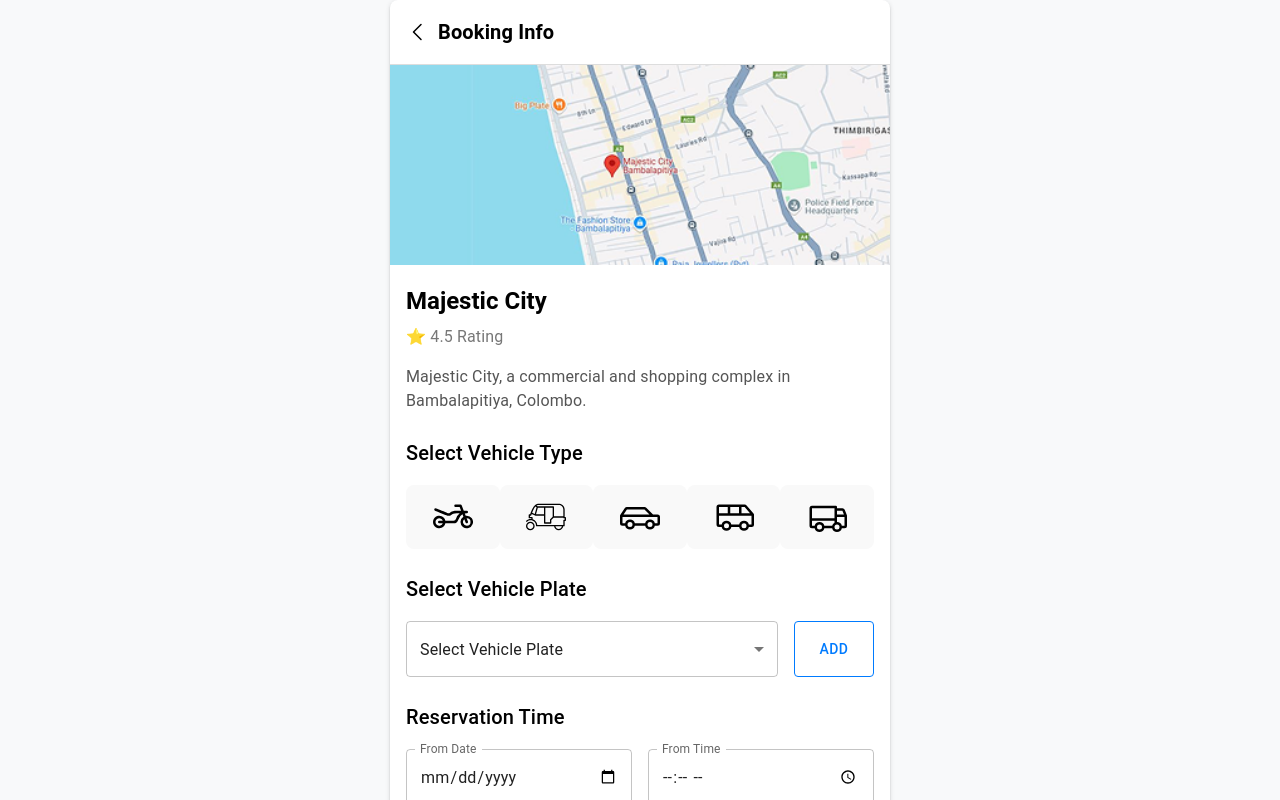
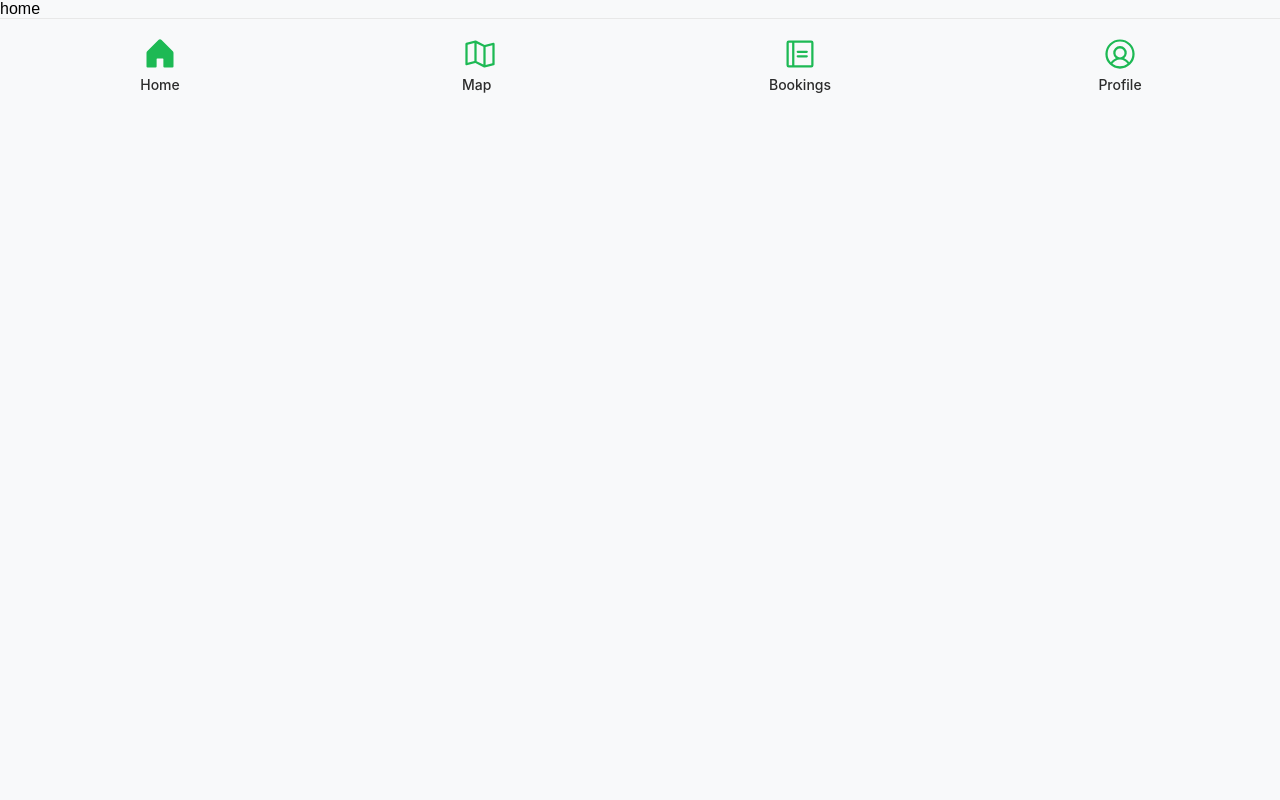
Before and after one commit to yasithasilva/parkspace, a React (Create React App) app: page / in a window 1280 px wide. Shown: the top 800 px of the page. Built offline with nearby package versions, Linux system fonts and the light colour scheme.

Commit message:
approuter.js changed

```diff
--- a/src/navigation/AppRouter.js
+++ b/src/navigation/AppRouter.js
@@ -23,10 +23,7 @@
   return (
     <Router>
       <Routes>
-      <Route path="/" element={<BookingInfo/>} />
-
-
-        {/* <Route path="/" element={<Home />} />
+        <Route path="/" element={<Home />} />
         <Route path="map" element={<Map />} />
         <Route path="bookings" element={<Bookings />} />
         <Route path="profile" element={<Profile />} />
@@ -43,7 +40,7 @@
         <Route path="myvehicles" element={<MyVehicles />} />
         <Route path="subscription" element={<Subscription />} />
         <Route path="favorites" element={<Favorites />} />
-        <Route path="notifications" element={<Notifications />} /> */}
+        <Route path="notifications" element={<Notifications />} />
       </Routes>
     </Router>
   );
```
